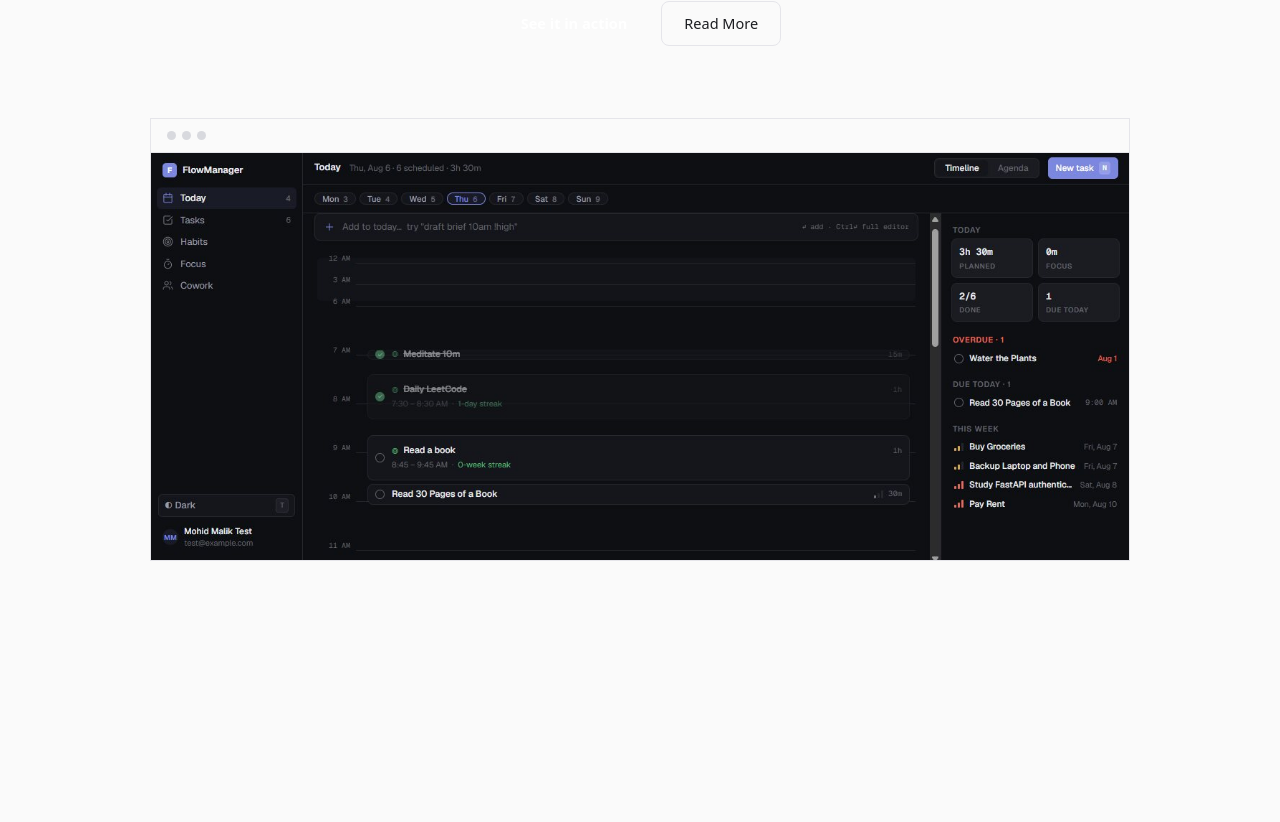
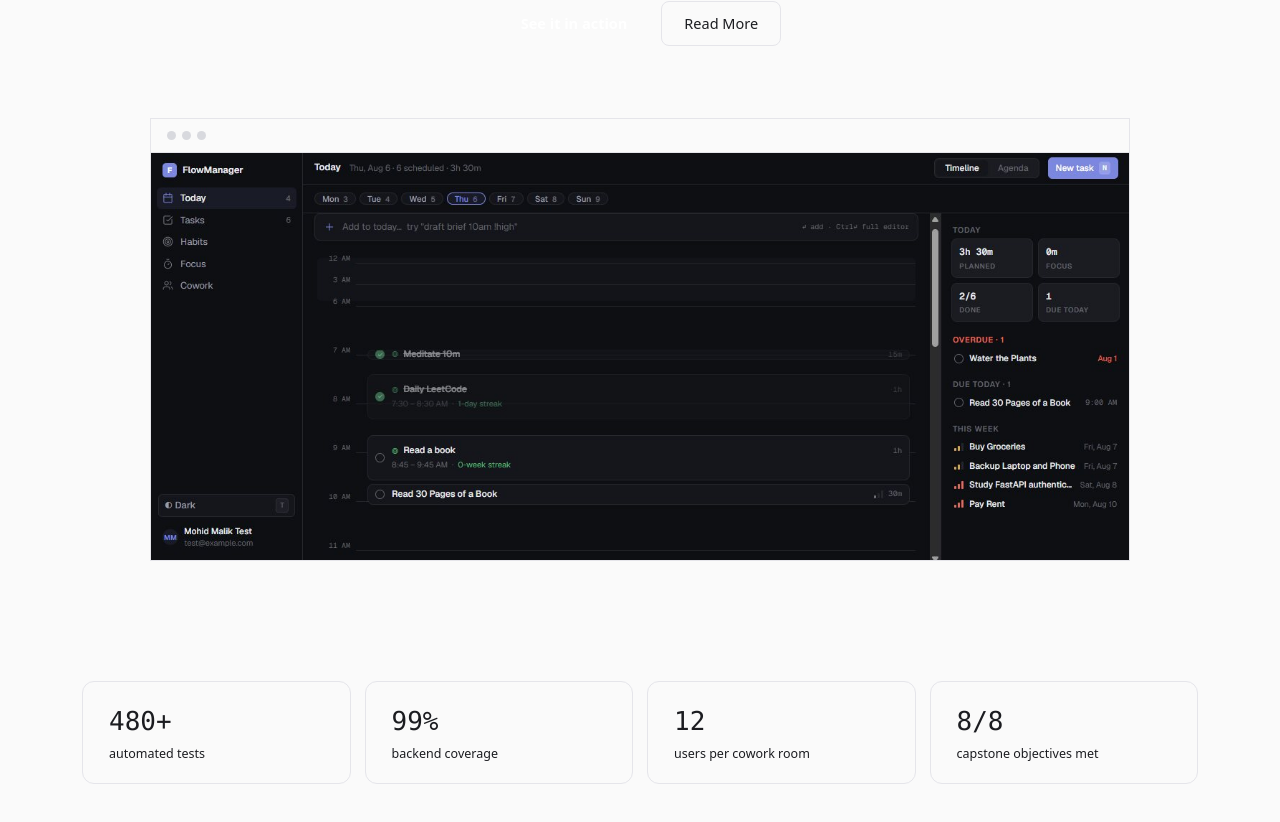
Before and after one commit to Alamicrodev/CodePhoenix-ProductivityToolkit, a React (Vite) app in the folder Frontend/: page / in a window 1280 px wide. Shown: the part 468-1290 px from the top of the page. Before the commit the page ends 1093 px from the top, so only its background shows below. Built offline with nearby package versions, Linux system fonts and the light colour scheme.

Commit message:
LandingPage: Acchievement Cards

```diff
--- a/Frontend/src/pages/LandingPage.tsx
+++ b/Frontend/src/pages/LandingPage.tsx
@@ -6,6 +6,7 @@
 
 
     return <>
+        {/* NavBar */}
         <nav className="sticky top-0 z-20 bg-bg-lt/85 dark:bg-bg/85 backdrop-blur-md border-b border-border-soft-lt dark:border-border-soft transition-colors duration-150">
             <div className="flex items-center justify-between px-8 py-4 max-w-[1180px] mx-auto">
                 <div className="flex items-center gap-2.5 font-bold text-[15px] tracking-tight">
@@ -33,7 +34,7 @@
             </div>
         </nav>
 
-
+        {/* HeroSection */}
         <section className="pt-24 pb-16 px-8 text-center">
             <div className="inline-flex items-center gap-2 font-mono text-xs tracking-[0.08em] text-accent-strong-lt dark:text-accent-strong bg-[rgba(90,103,216,0.09)] dark:bg-[rgba(124,136,224,0.12)] border border-[rgba(90,103,216,0.2)] dark:border-[rgba(124,136,224,0.25)] px-3.5 py-1.5 rounded-full mb-7">
                 <span className="w-1.5 h-1.5 rounded-full bg-success-lt dark:bg-success shadow-[0_0_0_3px_rgba(30,158,90,0.15)] dark:shadow-[0_0_0_3px_rgba(98,184,130,0.18)]"></span>
@@ -63,6 +64,29 @@
             </div>
         </section>
 
+        {/* Acchievement cards */}
+        <div className="grid grid-cols-2 md:grid-cols-4 gap-3.5 py-14 px-8 max-w-[1180px] mx-auto">
+        <div className="relative overflow-hidden bg-panel-lt dark:bg-panel border border-border-lt dark:border-border rounded-xl pl-[26px] pr-[22px] py-5 transition-colors duration-150">
+            <span className="absolute left-0 top-0 bottom-0 w-[3px] bg-success-lt dark:bg-success"></span>
+            <div className="font-mono font-medium text-[26px] mb-1">480+</div>
+            <div className="text-[12.5px] text-muted-lt dark:text-muted">automated tests</div>
+        </div>
+        <div className="relative overflow-hidden bg-panel-lt dark:bg-panel border border-border-lt dark:border-border rounded-xl pl-[26px] pr-[22px] py-5 transition-colors duration-150">
+            <span className="absolute left-0 top-0 bottom-0 w-[3px] bg-warn-lt dark:bg-warn"></span>
+            <div className="font-mono font-medium text-[26px] mb-1">99%</div>
+            <div className="text-[12.5px] text-muted-lt dark:text-muted">backend coverage</div>
+        </div>
+        <div className="relative overflow-hidden bg-panel-lt dark:bg-panel border border-border-lt dark:border-border rounded-xl pl-[26px] pr-[22px] py-5 transition-colors duration-150">
+            <span className="absolute left-0 top-0 bottom-0 w-[3px] bg-accent-lt dark:bg-accent"></span>
+            <div className="font-mono font-medium text-[26px] mb-1">12</div>
+            <div className="text-[12.5px] text-muted-lt dark:text-muted">users per cowork room</div>
+        </div>
+        <div className="relative overflow-hidden bg-panel-lt dark:bg-panel border border-border-lt dark:border-border rounded-xl pl-[26px] pr-[22px] py-5 transition-colors duration-150">
+            <span className="absolute left-0 top-0 bottom-0 w-[3px] bg-danger-lt dark:bg-danger"></span>
+            <div className="font-mono font-medium text-[26px] mb-1">8/8</div>
+            <div className="text-[12.5px] text-muted-lt dark:text-muted">capstone objectives met</div>
+        </div>
+        </div>
 
 
 
```
